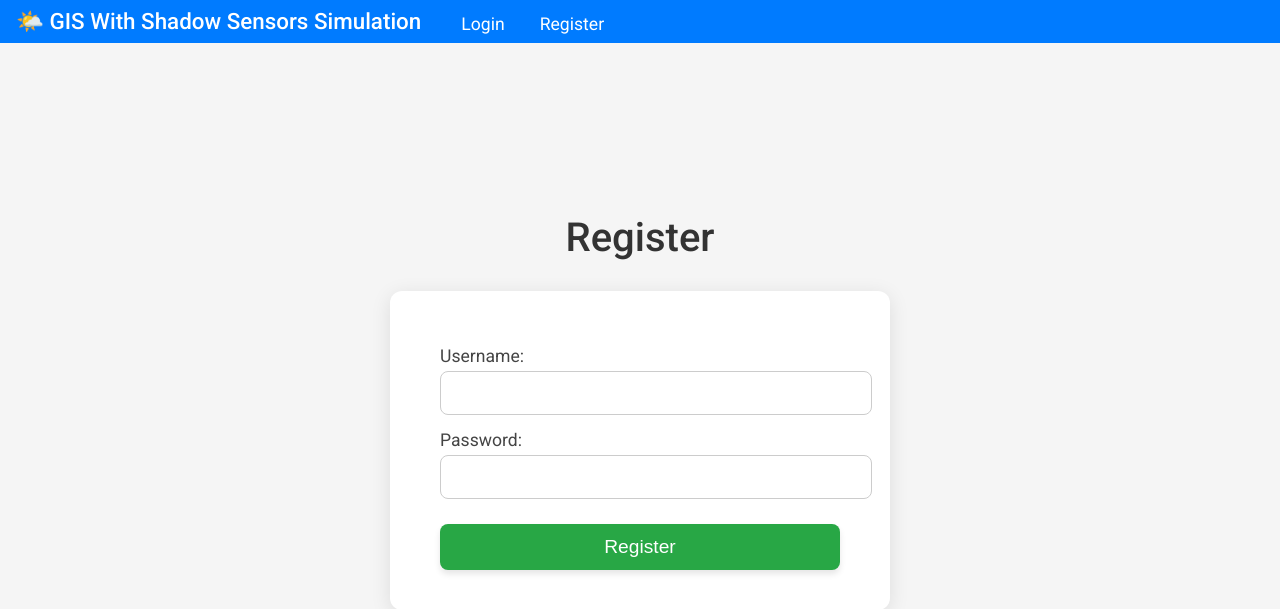
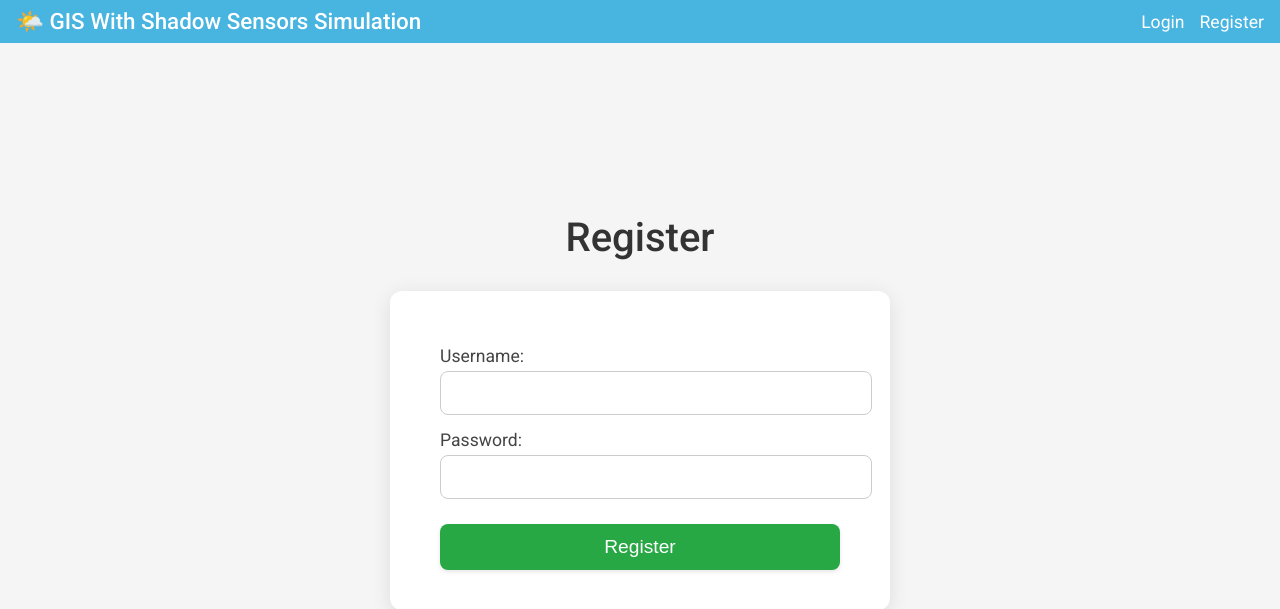
Before and after one commit to Ziv-Faigenboim/FinallProjectSE, a Flask app: page /register in a window 1280 px wide. Shown: the top 609 px of the page. Run offline with Flask 3, Linux system fonts and the light colour scheme; some libraries are stand-ins or nearby versions.

Commit message:
better ui

```diff
--- a/Templates/base.html
+++ b/Templates/base.html
@@ -27,10 +27,10 @@
 
       .nav-container {
         display: flex;
-        justify-content: flex-start; /* הכל מיושר שמאלה */
+        justify-content: space-between;
         align-items: center;
         padding: 0 1rem;
-        gap: 30px; /* רווח בין הכותרת לתפריט */
+        gap: 30px;
       }
 
       .nav-title {
@@ -40,12 +40,12 @@
         white-space: nowrap;
       }
 
-      #nav-bar {
+      .right-nav {
         display: flex;
         gap: 15px;
       }
 
-      #nav-bar a {
+      .right-nav a {
         color: white;
         text-decoration: none;
         font-size: 1.1rem;
@@ -53,11 +53,9 @@
         transition: text-decoration 0.3s;
       }
 
-      #nav-bar a:hover {
+      .right-nav a:hover {
         text-decoration: underline;
       }
-
-
 
       main {
         padding: 2rem;
@@ -69,16 +67,21 @@
     <header id="main-header">
       <div class="nav-container">
         <div class="nav-title">🌤️ GIS With Shadow Sensors Simulation</div>
-        <nav id="nav-bar">
+        <div class="right-nav">
           {% if session.get('logged_in') %}
             <a href="/">Home</a>
             <a href="/shadow-history">Why Shadow?</a>
-            <a href="/logout">Logout</a>
+            <a href="/logout">
+              <svg xmlns="http://www.w3.org/2000/svg" width="16" height="16" fill="currentColor" viewBox="0 0 16 16">
+                <path fill-rule="evenodd" d="M10 12.5a.5.5 0 0 1-.5.5h-8a.5.5 0 0 1-.5-.5v-9a.5.5 0 0 1 .5-.5h8a.5.5 0 0 1 .5.5v2a.5.5 0 0 0 1 0v-2A1.5 1.5 0 0 0 9.5 2h-8A1.5 1.5 0 0 0 0 3.5v9A1.5 1.5 0 0 0 1.5 14h8a1.5 1.5 0 0 0 1.5-1.5v-2a.5.5 0 0 0-1 0z"/>
+                <path fill-rule="evenodd" d="M15.854 8.354a.5.5 0 0 0 0-.708l-3-3a.5.5 0 0 0-.708.708L14.293 7.5H5.5a.5.5 0 0 0 0 1h8.793l-2.147 2.146a.5.5 0 0 0 .708.708z"/>
+              </svg>
+            </a>
           {% else %}
             <a href="/login">Login</a>
             <a href="/register">Register</a>
           {% endif %}
-        </nav>
+        </div>
       </div>
     </header>
 
--- a/static/style.css
+++ b/static/style.css
@@ -10,49 +10,70 @@ body {
 
 #main-header {
   width: 100%;
-  background-color: #007bff;
+  background-color: #48b4e0;
   color: white;
-  text-align: center;
+  text-align: left;
   padding: 0.5rem 0;
   font-size: 1.4rem;
   font-weight: 500;
 }
 
-#nav-bar {
-  margin-top: 0.25rem;
+.nav-container {
+  display: flex;
+  justify-content: space-between;
+  align-items: center;
+  padding: 0 20px;
+  width: 100%;
+  box-sizing: border-box;
 }
 
-#nav-bar a {
-  margin: 0 10px;
+.nav-title {
+  font-size: 1.4rem;
+  font-weight: 500;
+  color: white;
+}
+
+.right-nav {
+  display: flex;
+  align-items: center;
+  gap: 15px;
+}
+
+.right-nav a {
   color: white;
   text-decoration: none;
   font-size: 1.1rem;
   font-weight: 400;
 }
 
-#nav-bar a:hover {
+.right-nav a:hover {
   text-decoration: underline;
+}
+
+/* Remove the old nav-bar styles */
+#nav-bar {
+  display: none;
 }
 
 .container {
   display: flex;
-  height: calc(100vh - 120px);
+  height: calc(100vh - 60px);
+  padding: 0;
 }
 
-#sensor-panel {
-  width: 30%;
-  padding: 1.5rem;
-  border-right: 1px solid #e0e0e0;
+#info-panel {
+  width: 350px;
+  padding: 1rem;
   background: #ffffff;
-  box-shadow: 2px 0 5px rgba(0, 0, 0, 0.1);
+  box-shadow: 0 0 5px rgba(0, 0, 0, 0.1);
   overflow-y: auto;
 }
 
 #map-container {
-  flex: 2 1 0;
+  flex: 1;
   position: relative;
-  height: 100%;           /* exactly the same height as its flex parent */
-  min-height: 0;          /* let it shrink if the window is small */
+  height: 100%;
+  min-height: 0;
 }
 
 #map {
```
Also changed, not shown: other parts of static/style.css (+22 -9 lines), Templates/index.html (+25 -16 lines).
